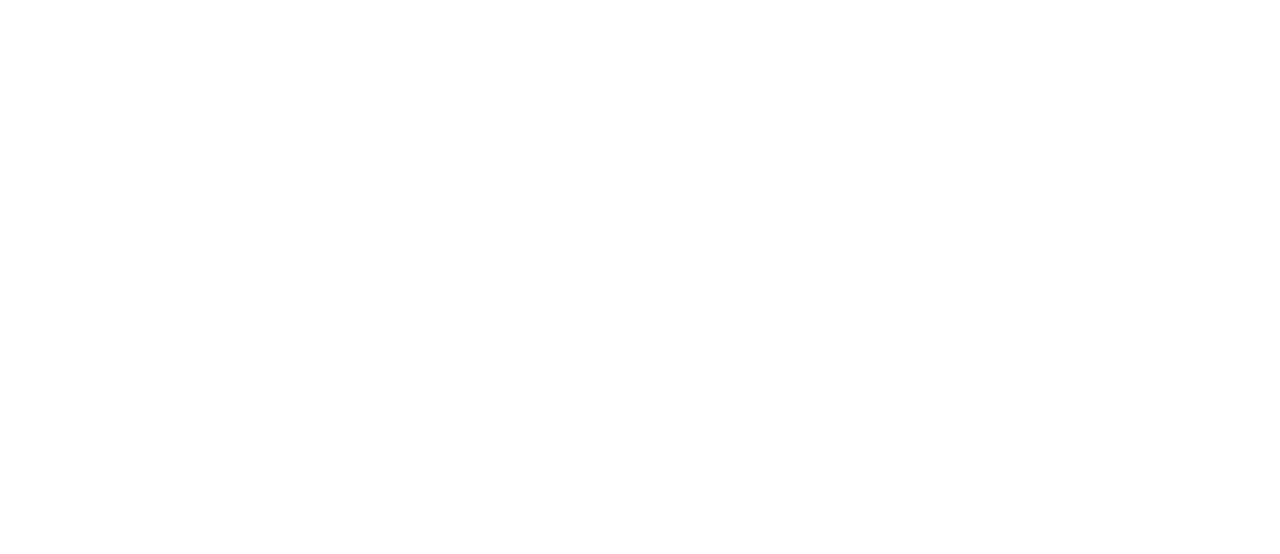
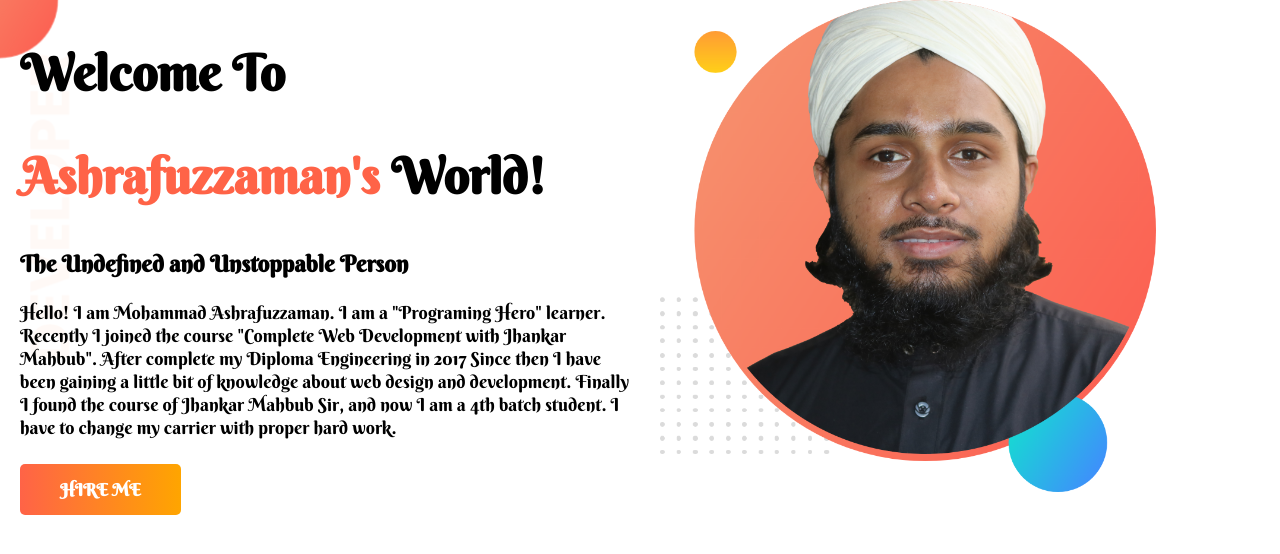
Before and after one commit to EASHOVON/practice-site, a plain HTML site: page index.html in a window 1280 px wide. Drawn offline with Linux system fonts and the light colour scheme.

Commit message:
Section-1 added

```diff
--- a/index.html
+++ b/index.html
@@ -5,9 +5,31 @@
     <meta http-equiv="X-UA-Compatible" content="IE=edge">
     <meta name="viewport" content="width=device-width, initial-scale=1.0">
     <title>Shovon Portfolio</title>
+    <!-- Google Font Start -->
+    <link rel="preconnect" href="https://fonts.googleapis.com">
+    <link rel="preconnect" href="https://fonts.gstatic.com" crossorigin>
+    <link href="https://fonts.googleapis.com/css2?family=Berkshire+Swash&display=swap" rel="stylesheet">
+    <!-- Google Font End -->
+    <!-- Main Css Start -->
     <link rel="stylesheet" href="style.css">
+    <!-- Main CSS End -->
 </head>
 <body>
-
+    <!-- 1st Section Start -->
+    <section class="section-1">
+        <div class="half-width">
+            <h1>Welcome To</h1>
+            <h1><span class="change-color">Ashrafuzzaman's</span> World!</h1>
+            <h3>The Undefined and Unstoppable Person</h3>
+            <p>
+                Hello! I am Mohammad Ashrafuzzaman. I am a "Programing Hero" learner. Recently I joined the course "Complete Web Development with Jhankar Mahbub". After complete my Diploma Engineering in 2017 Since then I have been gaining a little bit of knowledge about web design and development. Finally I found the course of Jhankar Mahbub Sir, and now I am a 4th batch student. I have to change my carrier with proper hard work.
+            </p>
+            <a href="https://www.linkedin.com/in/ashrafuzzaman-shovon-68a185197/" class="button-link" target="_blank">HIRE ME</a>
+        </div>
+        <div class="half-width">
+            <img src="images/shovon.png" alt="">
+        </div>
+    </section>
+    <!-- 1st Section End -->
 </body>
 </html>
--- a/style.css
+++ b/style.css
@@ -0,0 +1,66 @@
+/* Global Css */
+body{
+    font-family: 'Berkshire Swash', cursive;
+    margin: 0;
+}
+/* Global CSS End */
+
+/* Common CSS */
+section{
+    display: flex;
+    margin-bottom: 150px;
+}
+
+h1{
+    font-size: 50px;
+}
+
+
+h3{
+    font-size: 23px;
+}
+
+p{
+    font-size: 18px;
+}
+
+.button-link{
+    text-decoration: none;
+    color: white;
+    font-size: 17px;
+    padding: 15px 40px;
+    margin-top: 7px;
+    font-weight: 700;
+    background-image: linear-gradient(to right,tomato, orange);
+    display: inline-block;
+    border-radius: 5px;
+}
+
+.button-link:hover{
+    background-image: linear-gradient(to left,tomato, orange);
+
+}
+/* Common CSS End */
+
+/* Section-1 */
+.section-1{
+    background-image: url(images/top-banner.png);
+    background-repeat: no-repeat;
+}
+
+.half-width{
+    width: 50%;
+    margin-left: 20px;
+}
+
+.change-color {
+    color: tomato;
+}
+
+
+.half-width img {
+    width: 80%;
+}
+
+
+/* End of Section-1 */
```
